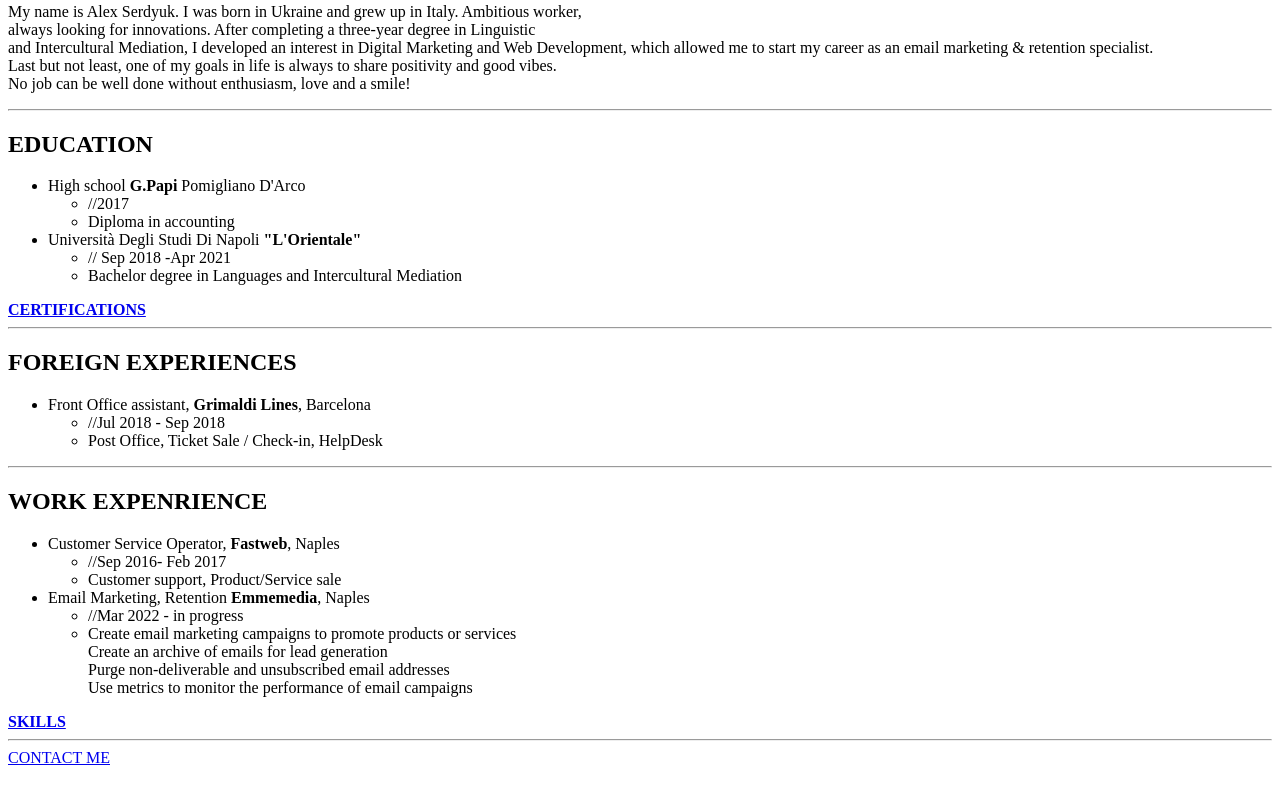
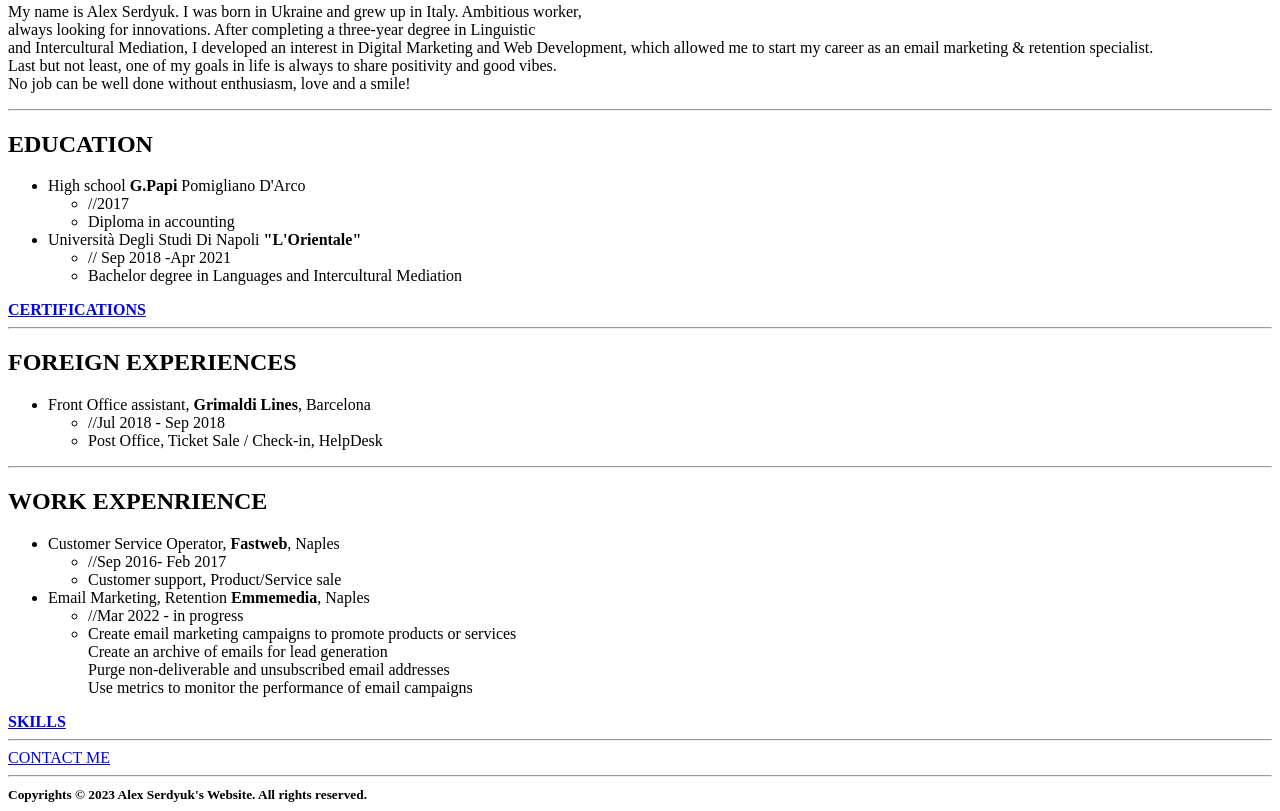
Before and after one commit to Alexserdyuk13/html-portfolio-true-, a plain HTML site: page index.html in a window 1280 px wide. Shown: the part 405-1216 px from the top of the page. Before the commit the page ends 1180 px from the top, so only its background shows below. Drawn offline with Linux system fonts and the light colour scheme.

Commit message:
Add files via upload

```diff
--- a/index.html
+++ b/index.html
@@ -61,4 +61,6 @@
         <a href="./pages/Contact.html">CONTACT ME</a>
 
 </body>
+<hr>
+<footer> <small><strong>Copyrights © 2023 Alex Serdyuk's Website. All rights reserved.</strong></small></footer>
 </html>
```
